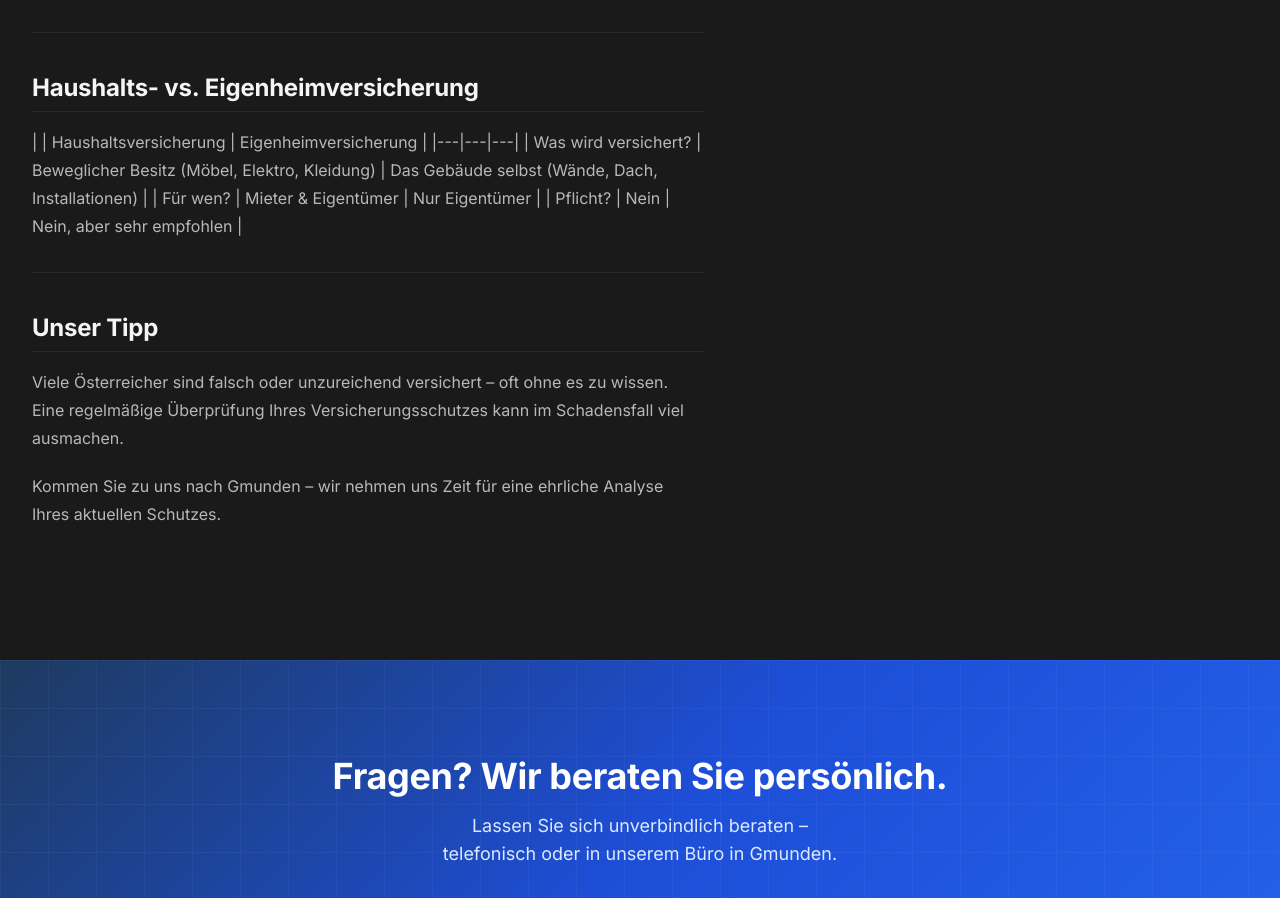
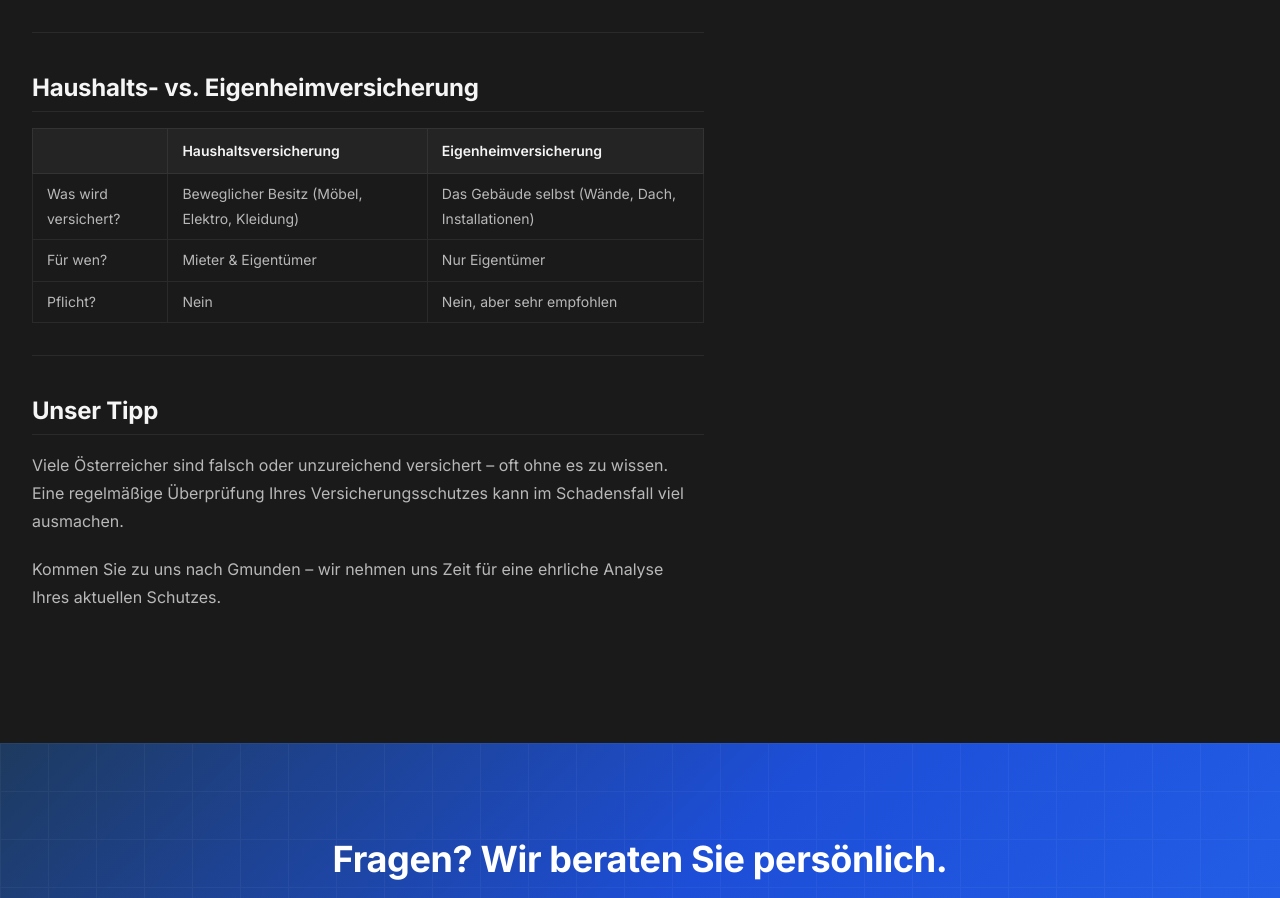
Before and after one commit to franklington/lsp-austria, a Next.js app: page /ratgeber/haushaltsversicherung in a window 1280 px wide. Shown: the part 1720-2618 px from the top of the page. Built offline with nearby package versions, Linux system fonts and the light colour scheme.

Commit message:
Add remark-gfm for enhanced Markdown support in blog and themen pages

```diff
--- a/app/ratgeber/[slug]/page.tsx
+++ b/app/ratgeber/[slug]/page.tsx
@@ -2,6 +2,7 @@
 import { notFound } from 'next/navigation'
 import path from 'path'
 import { MDXRemote } from 'next-mdx-remote/rsc'
+import remarkGfm from 'remark-gfm'
 import { getPost, getPostSlugs } from '@/lib/mdx'
 import { Section } from '@/components/ui/Section'
 import { CallToAction } from '@/components/sections/CallToAction'
@@ -86,7 +87,7 @@
       {/* Content */}
       <Section>
         <div className="max-w-2xl prose-lsp">
-          <MDXRemote source={post.content} />
+          <MDXRemote source={post.content} options={{ mdxOptions: { remarkPlugins: [remarkGfm] } }} />
         </div>
       </Section>
 
--- a/app/themen/[slug]/page.tsx
+++ b/app/themen/[slug]/page.tsx
@@ -2,6 +2,7 @@
 import { notFound } from 'next/navigation'
 import path from 'path'
 import { MDXRemote } from 'next-mdx-remote/rsc'
+import remarkGfm from 'remark-gfm'
 import { getPost, getPostSlugs } from '@/lib/mdx'
 import { Section } from '@/components/ui/Section'
 import { CallToAction } from '@/components/sections/CallToAction'
@@ -52,7 +53,7 @@
       </div>
       <Section>
         <div className="max-w-2xl prose-lsp">
-          <MDXRemote source={post.content} />
+          <MDXRemote source={post.content} options={{ mdxOptions: { remarkPlugins: [remarkGfm] } }} />
         </div>
       </Section>
       <CallToAction />
--- a/package.json
+++ b/package.json
@@ -21,6 +21,7 @@
     "next-mdx-remote": "^5.0.0",
     "react": "^19.2.4",
     "react-dom": "^19.2.4",
+    "remark-gfm": "^4.0.1",
     "tailwind-merge": "^3.6.0"
   },
   "devDependencies": {
```
Also changed, not shown: 1 other file (tests, documents, lock files or other folders).
